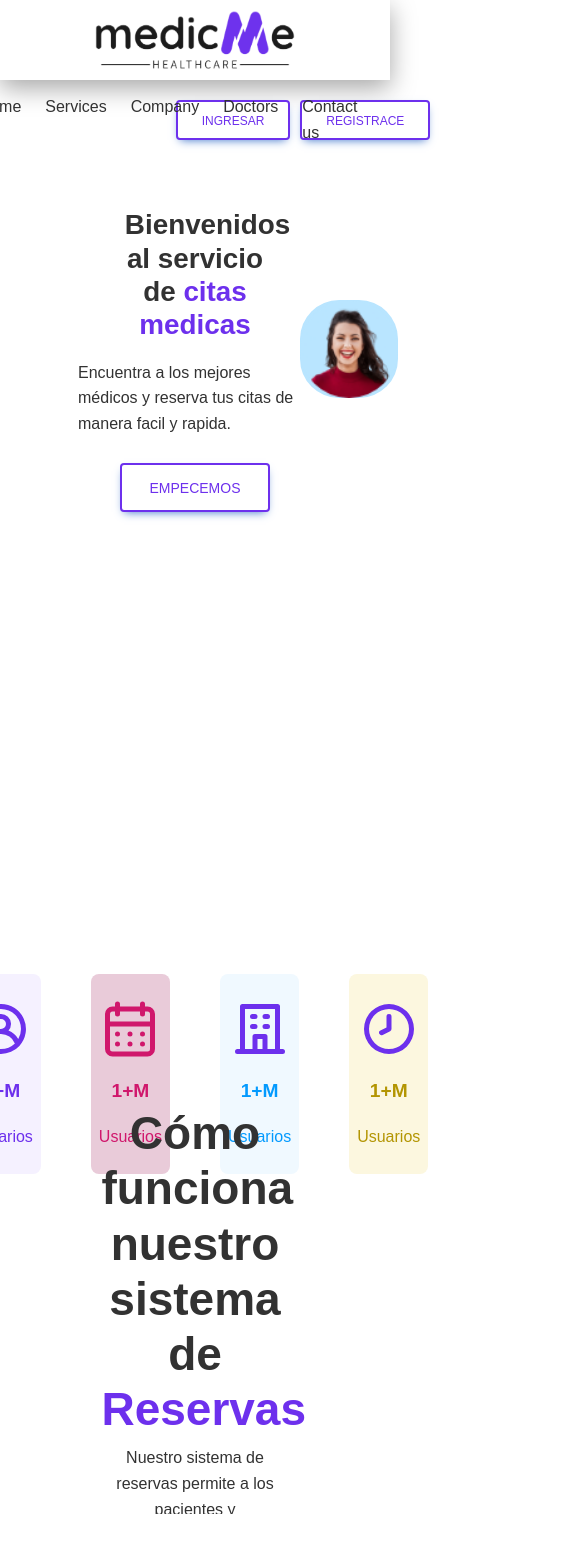
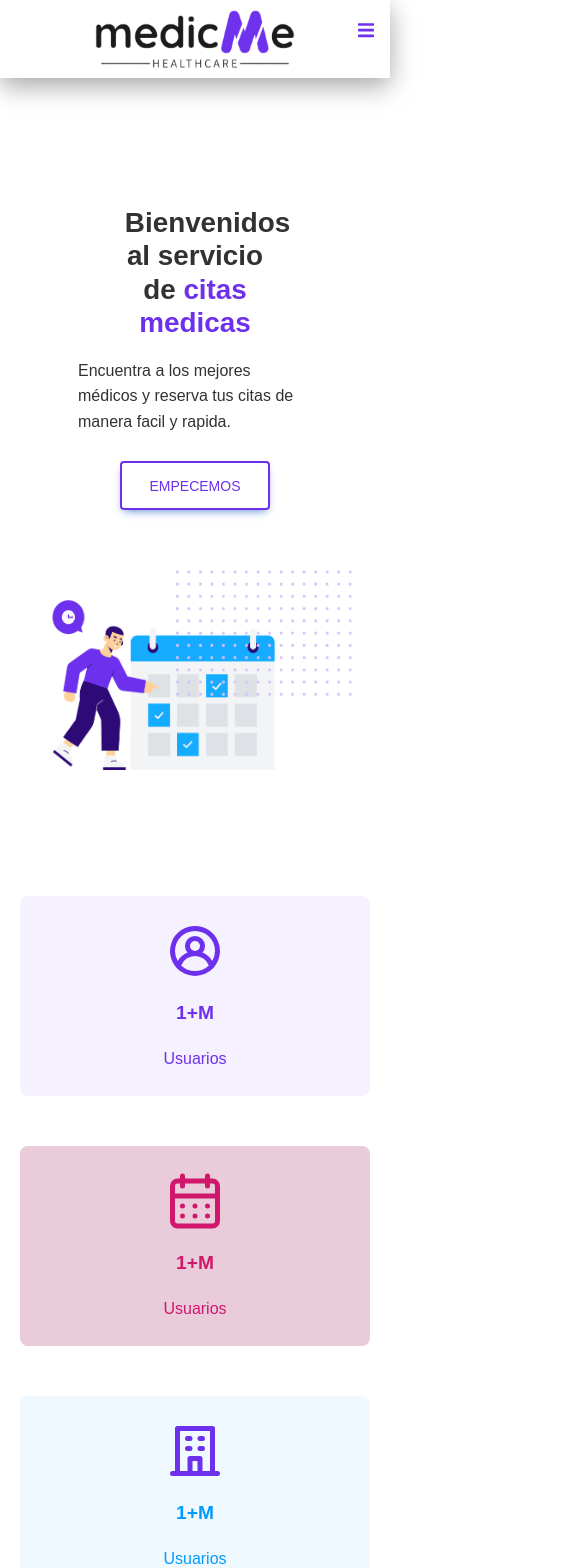
Before and after one commit to ciscojuan/medicMe-HealthCare, a React (Create React App) app in the folder front-end/: page / in a window 390 px wide. Shown: the top 1568 px of the page, 585 px wide, since content can reach past the window. Built offline with nearby package versions, Linux system fonts and the light colour scheme.

Commit message:
Agregando media queries a la aplicacion.

```diff
--- a/front-end/src/App.css
+++ b/front-end/src/App.css
@@ -25,6 +25,7 @@ body {
   background-color: var(--color-3);
   font-family: var(--font-family-1);
   color: var(--color-4);
+  box-sizing: border-box;
 }
 
 button:disabled {
--- a/front-end/src/components/home/Rotulo/rotulo.css
+++ b/front-end/src/components/home/Rotulo/rotulo.css
@@ -1,4 +1,4 @@
-.rotulo{
+.rotulo {
     width: 100%;
     height: 16rem;
     display: flex;
@@ -6,14 +6,16 @@
     justify-content: center;
     align-items: center;
 }
-.rotulo__container{
-height: 100%;
+
+.rotulo__container {
+    height: 100%;
     width: 80%;
     display: flex;
     flex-direction: column;
     justify-content: center;
     align-items: center;
 }
+
 .rotulo__title {
     font-size: 46px;
     text-align: center;
@@ -30,3 +32,28 @@ height: 100%;
     text-align: center;
     width: 60%;
 }
+
+@media (max-width: 480px) {
+    .rotulo {
+        height: 100%;
+    }
+
+    .rotulo__title {
+        font-size: 40px;
+        text-align: center;
+        color: var(--color-2);
+        width: 100%;
+    }
+
+    .rotulo__subtitle {
+        width: 100%;
+    }
+}
+
+@media (max-width: 640px) {}
+
+@media (max-width: 900px) {}
+
+@media (max-width: 1200px) {}
+
+@media (max-width: 1800px) {}
--- a/front-end/src/components/home/faq/faq.css
+++ b/front-end/src/components/home/faq/faq.css
@@ -47,6 +47,30 @@
     width: 80%;
     height: 80%;
 }
-.faq__img{
-border-radius: var(--border-radius-2);
+
+.faq__img {
+    border-radius: var(--border-radius-2);
 }
+
+@media (max-width: 480px) {
+    .faq,.faq__container,.faq__container--acordion,.acordion--content{
+        width: 100%;
+        height: 100%;
+    }
+    .faq__container--image {
+        display: none;
+    }
+
+}
+
+@media (max-width: 640px) {
+    .registro {
+        display: none;
+    }
+}
+
+@media (max-width: 900px) {}
+
+@media (max-width: 1200px) {}
+
+@media (max-width: 1800px) {}
--- a/front-end/src/components/home/header/header.css
+++ b/front-end/src/components/home/header/header.css
@@ -95,3 +95,34 @@
     /* tertiary1-500 */
     border-radius: 33px;
 }
+
+@media (max-width: 480px) {
+    .header {
+            position: relative;
+            width: 100%;
+            height: 96vh;
+            display: flex;
+            flex-direction: column;
+            justify-content: center;
+            align-items: center;
+            gap: 5rem;
+            z-index: 1;
+    }
+
+    .imgCal{
+        left: 2px;
+        width: 350px;
+        height: 200px;
+    }
+    .avatar1,.avatar2, .avatar3, .imgGrid2{
+        display: none;
+    }
+}
+
+@media (max-width: 640px) {}
+
+@media (max-width: 900px) {}
+
+@media (max-width: 1200px) {}
+
+@media (max-width: 1800px) {}
--- a/front-end/src/components/home/kpi/kpi.css
+++ b/front-end/src/components/home/kpi/kpi.css
@@ -7,7 +7,7 @@
     display: flex;
     justify-content: center;
     align-items: center;
-    gap:50px;
+    gap: 50px;
 }
 
 .kpi__car--subtitle {
@@ -46,5 +46,21 @@
 
 .d {
     background-color: #FCF7DF;
-    color:#B39502;
+    color: #B39502;
 }
+
+@media (max-width: 480px) {
+    .kpi {
+        height: 100%;
+        flex-direction: column;
+        gap: 50px;
+    }
+}
+
+@media (max-width: 640px) {}
+
+@media (max-width: 900px) {}
+
+@media (max-width: 1200px) {}
+
+@media (max-width: 1800px) {}
--- a/front-end/src/components/home/registro/registro.css
+++ b/front-end/src/components/home/registro/registro.css
@@ -41,7 +41,7 @@
 }
 
 .registro__leftRectangle {
-position: absolute;
+    position: absolute;
     top: 252px;
     left: -67px;
     width: 500px;
@@ -62,6 +62,7 @@ position: absolute;
     /* primary-100 */
     border-radius: 8px;
 }
+
 .registro__avatar1 {
     position: absolute;
     top: 70px;
@@ -100,3 +101,23 @@ position: absolute;
     overflow: hidden;
     border-radius: 36px;
 }
+
+@media (max-width: 480px) {
+    .registro {
+        display: none;
+    }
+
+
+}
+
+@media (max-width: 640px) {
+        .registro {
+                display: none;
+            }
+}
+
+@media (max-width: 900px) {}
+
+@media (max-width: 1200px) {}
+
+@media (max-width: 1800px) {}
--- a/front-end/src/components/home/services/services.css
+++ b/front-end/src/components/home/services/services.css
@@ -57,3 +57,22 @@
     justify-content: center;
     align-items: center;
 }
+@media (max-width: 480px) {
+.servicios__container{
+    grid-template-columns: auto;
+    place-items: center;
+    height: 100%;
+    gap:0;
+}
+.servicios__container--button{
+    width: 80%;
+}
+}
+
+@media (max-width: 640px) {}
+
+@media (max-width: 900px) {}
+
+@media (max-width: 1200px) {}
+
+@media (max-width: 1800px) {}
--- a/front-end/src/shared/nav/index.jsx
+++ b/front-end/src/shared/nav/index.jsx
@@ -24,6 +24,21 @@ const Nav = ({ className, logo }) => {
                 <img src={logo} alt="medicMe" />
             </div>
 
+            <input type="checkbox" name="" id="nav__checkbox" class="nav__checkbox" />
+            <label for="nav__checkbox" class="nav__toggle">
+
+                <svg class="menu" viewBox="0 0 448 512" width="100" title="bars">
+                    <path
+                        d="M16 132h416c8.837 0 16-7.163 16-16V76c0-8.837-7.163-16-16-16H16C7.163 60 0 67.163 0 76v40c0 8.837 7.163 16 16 16zm0 160h416c8.837 0 16-7.163 16-16v-40c0-8.837-7.163-16-16-16H16c-8.837 0-16 7.163-16 16v40c0 8.837 7.163 16 16 16zm0 160h416c8.837 0 16-7.163 16-16v-40c0-8.837-7.163-16-16-16H16c-8.837 0-16 7.163-16 16v40c0 8.837 7.163 16 16 16z" />
+                </svg>
+
+                <svg class="close" viewBox="0 0 384 512" width="100" title="times">
+                    <path
+                        d="M242.72 256l100.07-100.07c12.28-12.28 12.28-32.19 0-44.48l-22.24-22.24c-12.28-12.28-32.19-12.28-44.48 0L176 189.28 75.93 89.21c-12.28-12.28-32.19-12.28-44.48 0L9.21 111.45c-12.28 12.28-12.28 32.19 0 44.48L109.28 256 9.21 356.07c-12.28 12.28-12.28 32.19 0 44.48l22.24 22.24c12.28 12.28 32.2 12.28 44.48 0L176 322.72l100.07 100.07c12.28 12.28 32.2 12.28 44.48 0l22.24-22.24c12.28-12.28 12.28-32.19 0-44.48L242.72 256z" />
+
+                </svg>
+            </label>
+
             <div className="nav__menu">
                 <div className="nav__menu--link">
                     <Link to="/home" className="link active">Home</Link>
--- a/front-end/src/shared/nav/nav.css
+++ b/front-end/src/shared/nav/nav.css
@@ -1,7 +1,7 @@
 .nav {
     width: 100%;
     height: 80px;
-
+    position: relative;
     backdrop-filter: blur(10px);
     display: flex;
     flex-direction: row;
@@ -16,6 +16,34 @@
     background-color: transparent;
     box-shadow: var(--shadow-1);
     z-index: 100;
+    padding: 10px;
+}
+
+.nav__checkbox {
+    display: none;
+}
+
+.nav__toggle {
+    display: none;
+    position: absolute;
+    cursor: pointer;
+    margin: 01rem;
+    right: 0;
+    top: 0;
+}
+
+.nav__toggle svg {
+    width: 1rem;
+    fill: var(--color-1);
+}
+
+.nav__toggle .close {
+    display: none;
+}
+
+.nav__toggle.close,
+.nav__toggle.menu {
+    margin-top: 0.3rem;
 }
 
 .nav--purple {
@@ -78,9 +106,10 @@
     animation-delay: calc(0.3s * var(--i));
 }
 
-.nav--purple .link{
-        color: var(--color-3);
+.nav--purple .link {
+    color: var(--color-3);
 }
+
 header .nav--link .link:hover,
 header .nav--link .active {
     color: #fff;
@@ -119,3 +148,58 @@ header .nav--link .active {
         transform: translateY(0);
     }
 }
+
+@media (max-width: 480px) {
+    .nav {
+        flex-direction: column;
+        height: 100%;
+    }
+
+    .nav__menu--link {
+        display: flex;
+        justify-content: center;
+        align-items: center;
+        flex-direction: column;
+        gap: 2rem;
+        margin: 1rem;
+    }
+
+    .link {
+        font-size: .8rem;
+    }
+
+    .nav__loginArea {
+        flex-direction: column;
+    }
+
+    #nav__checkbox:checked~.nav__menu,
+    #nav__checkbox:checked~.nav__loginArea {
+        display: flex;
+    }
+
+    #nav__checkbox:checked~.nav__toggle.close {
+        display: block;
+    }
+
+    #nav__checkbox:checked~.nav__toggle.nav__menu {
+        display: none;
+    }
+
+}
+
+@media (max-width: 640px) {}
+
+@media (max-width: 900px) {
+    .nav__toggle {
+        display: block;
+    }
+
+    .nav__menu,
+    .nav__loginArea {
+        display: none;
+    }
+}
+
+@media (max-width: 1200px) {}
+
+@media (max-width: 1800px) {}
```
